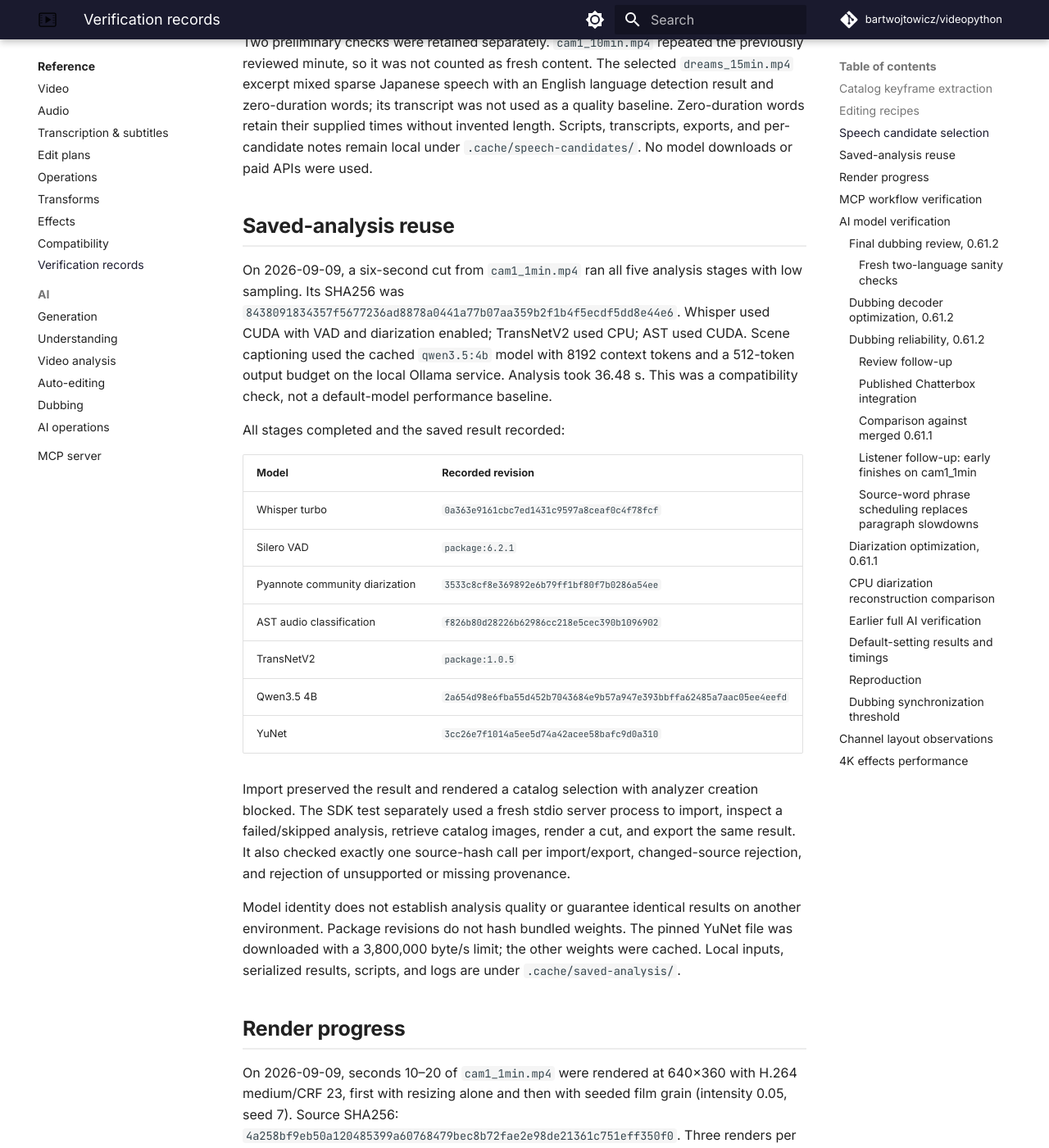
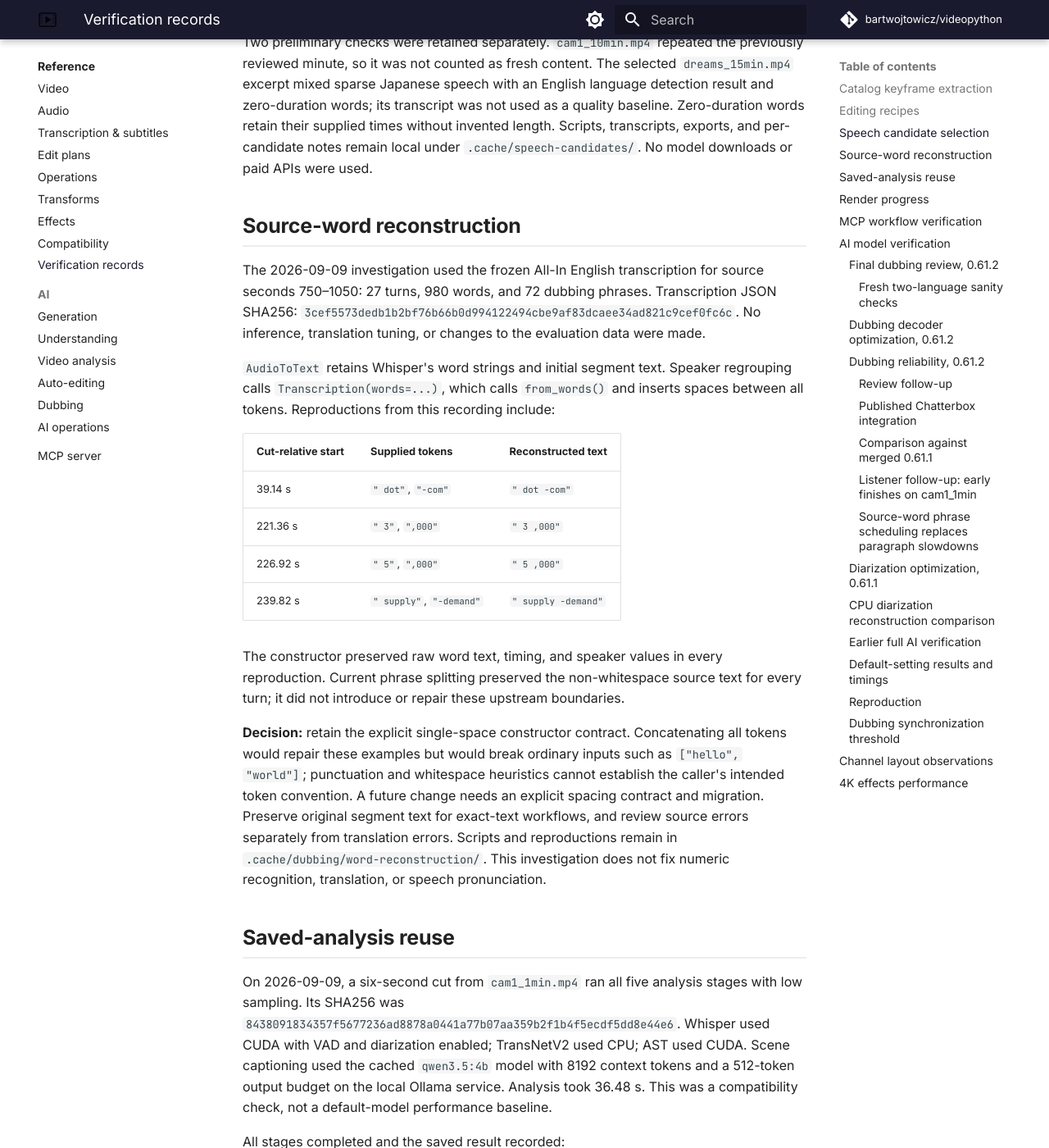
Before and after one commit to BartWojtowicz/videopython, an MkDocs documentation site: the page built from docs/reference/verification.md, in a window 1280 px wide and 1400 px high, scrolled down 3179 px. Shown: the whole window at 82% size. Built offline with MkDocs 1.6.1 and Material for MkDocs 9.7.7, drawn with Linux system fonts in a browser that asks for light colours; comment, search, counter and statistics services are not loaded.

Commit message:
Document source token spacing and reconstruction limits

```diff
--- a/docs/reference/verification.md
+++ b/docs/reference/verification.md
@@ -123,6 +123,37 @@ detection result and zero-duration words; its transcript was not used as a quali
 baseline. Zero-duration words retain their supplied times without invented length.
 Scripts, transcripts, exports, and per-candidate notes remain local under
 `.cache/speech-candidates/`. No model downloads or paid APIs were used.
+
+## Source-word reconstruction
+
+The 2026-09-09 investigation used the frozen All-In English transcription for source
+seconds 750–1050: 27 turns, 980 words, and 72 dubbing phrases. Transcription JSON SHA256:
+`3cef5573dedb1b2bf76b66b0d994122494cbe9af83dcaee34ad821c9cef0fc6c`.
+No inference, translation tuning, or changes to the evaluation data were made.
+
+`AudioToText` retains Whisper's word strings and initial segment text. Speaker
+regrouping calls `Transcription(words=...)`, which calls `from_words()` and inserts
+spaces between all tokens. Reproductions from this recording include:
+
+| Cut-relative start | Supplied tokens | Reconstructed text |
+|---|---|---|
+| 39.14 s | `" dot"`, `"-com"` | `" dot -com"` |
+| 221.36 s | `" 3"`, `",000"` | `" 3 ,000"` |
+| 226.92 s | `" 5"`, `",000"` | `" 5 ,000"` |
+| 239.82 s | `" supply"`, `"-demand"` | `" supply -demand"` |
+
+The constructor preserved raw word text, timing, and speaker values in every
+reproduction. Current phrase splitting preserved the non-whitespace source text
+for every turn; it did not introduce or repair these upstream boundaries.
+
+**Decision:** retain the explicit single-space constructor contract. Concatenating
+all tokens would repair these examples but would break ordinary inputs such as
+`["hello", "world"]`; punctuation and whitespace heuristics cannot establish the
+caller's intended token convention. A future change needs an explicit spacing
+contract and migration. Preserve original segment text for exact-text workflows,
+and review source errors separately from translation errors. Scripts and reproductions
+remain in `.cache/dubbing/word-reconstruction/`. This investigation does not fix
+numeric recognition, translation, or speech pronunciation.
 
 ## Saved-analysis reuse
 
```
Also changed, not shown: docs/reference/transcription.md (+12 -0 lines).
